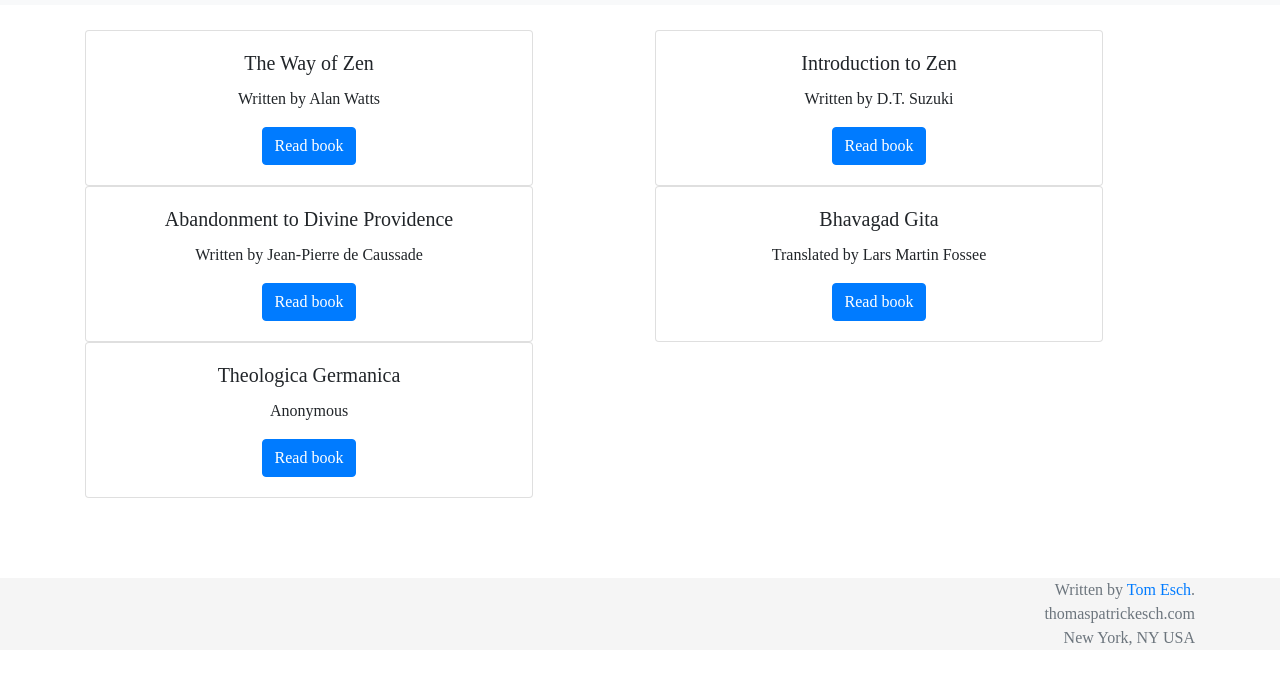
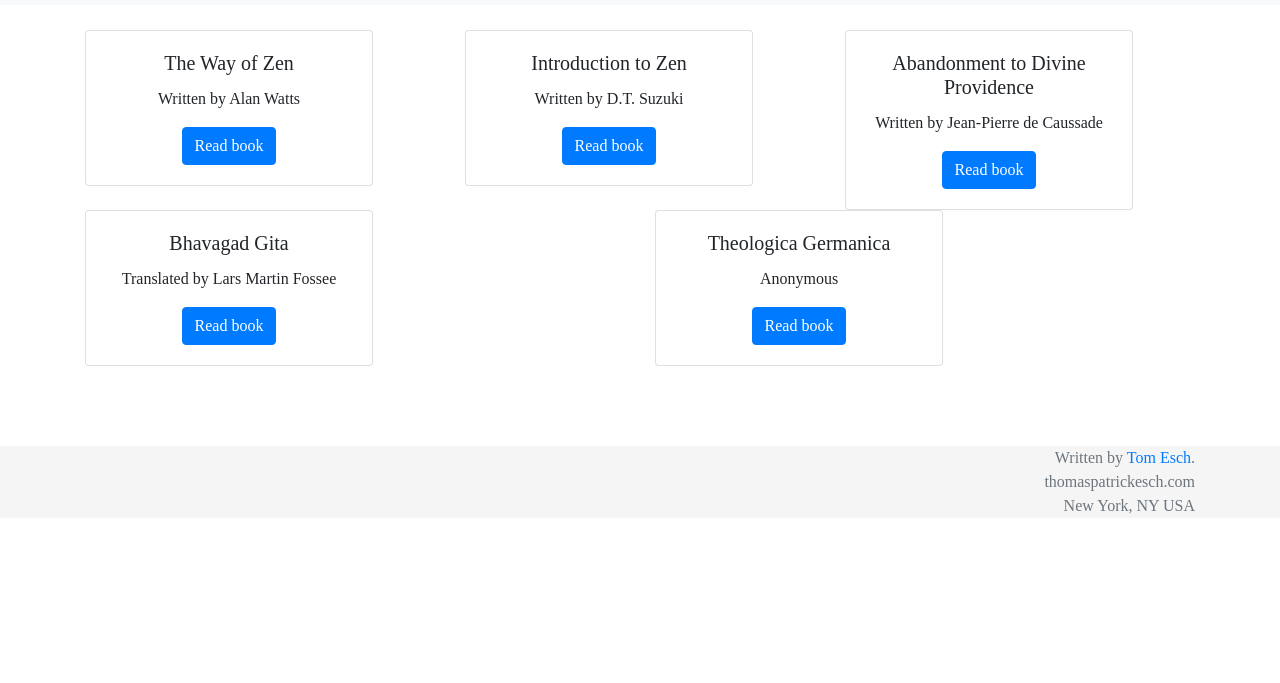
Before and after one commit to esch3/satori, a plain HTML site: page books.html in a window 1280 px wide. Shown: the part 51-734 px from the top of the page. Drawn offline with nearby package versions, Linux system fonts and the light colour scheme; a web font is replaced by a local one.

Commit message:
changed size of book cards

```diff
--- a/books.html
+++ b/books.html
@@ -65,7 +65,7 @@
         <main id="main" class="container text-center">
             <div class="row" >
                 <div class="col">
-                    <div class="card"style="width: 28rem;">
+                    <div class="card" style="width: 18rem;">
                         <div class="card-body">
                             <h5 class="card-title">The Way of Zen</h5>
                             <p class="card-text">Written by Alan Watts</p>
@@ -73,8 +73,8 @@
                         </div>
                     </div>
                 </div>
-                <div class="col mr-auto">
-                    <div class="card" style="width: 28rem;">
+                <div class="col">
+                    <div class="card" style="width: 18rem;">
                         <div class="card-body">
                             <h5 class="card-title">Introduction to Zen</h5>
                             <p class="card-text">Written by D.T. Suzuki</p>
@@ -83,8 +83,8 @@
                         </div>
                     </div>
                 </div>
-                <div class="col mr-auto">
-                    <div class="card" style="width: 28rem;">
+                <div class="col">
+                    <div class="card" style="width: 18rem;">
                         <div class="card-body">
                             <h5 class="card-title">Abandonment to Divine Providence</h5>
                             <p class="card-text">Written by Jean-Pierre de Caussade</p>
@@ -95,7 +95,7 @@
                     </div>
                 </div>
                 <div class="col mr-auto">
-                    <div class="card" style="width: 28rem;">
+                    <div class="card" style="width: 18rem;">
                         <div class="card-body">
                             <h5 class="card-title">Bhavagad Gita</h5>
                             <p class="card-text">Translated by Lars Martin Fossee</p>
@@ -105,7 +105,7 @@
                     </div>
                 </div>
                 <div class="col mr-auto">
-                    <div class="card" style="width: 28rem;">
+                    <div class="card" style="width: 18rem;">
                         <div class="card-body">
                             <h5 class="card-title">Theologica Germanica</h5>
                             <p class="card-text">Anonymous</p>
```
